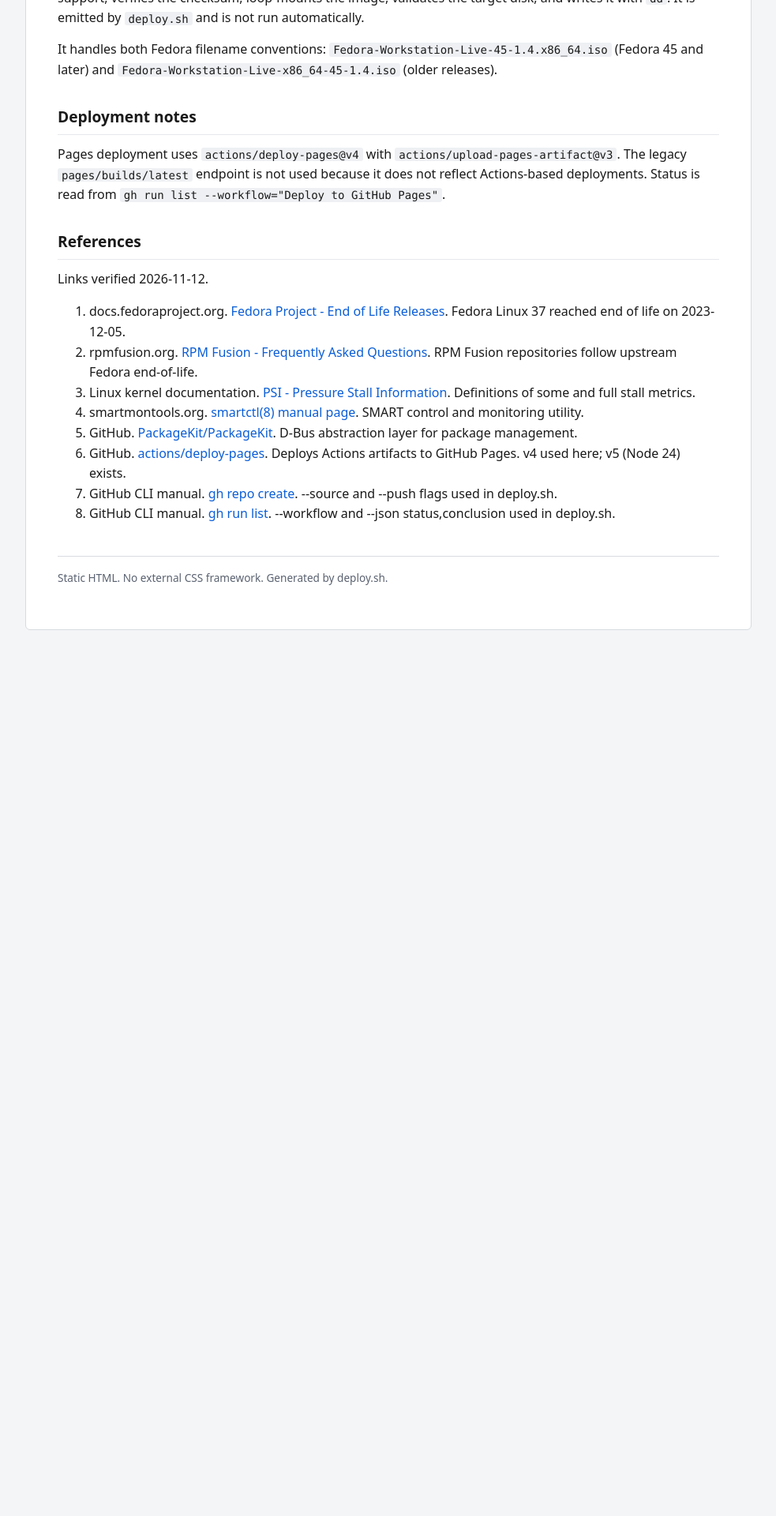
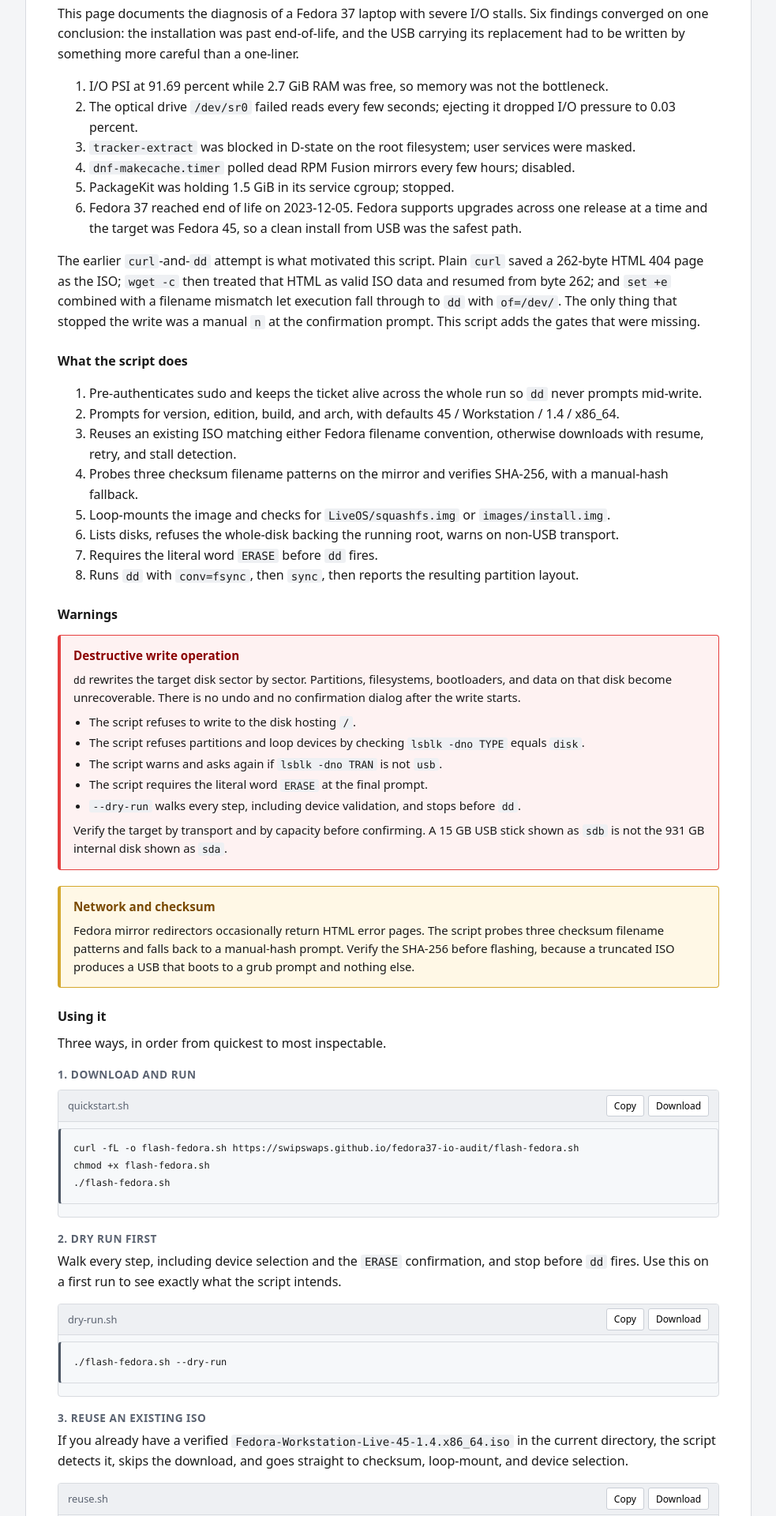
Before and after one commit to swipswaps/fedora37-io-audit, a React (Vite) app: page / in a window 1280 px wide. Shown: the part 2540-4460 px from the top of the page at 79% size, without its empty margins (148-1131 px from the left). Before the commit the page ends 3370 px from the top, so only its background shows below. Built offline with nearby package versions, Linux system fonts and the light colour scheme.

Commit message:
Update audit site

```diff
--- a/index.html
+++ b/index.html
@@ -32,6 +32,15 @@
       .code-actions button{font:inherit;font-size:.75rem;padding:.2rem .55rem;background:#fff;border:1px solid #c9ced6;border-radius:3px;cursor:pointer}
       .code-actions button:hover{background:#f0f2f5}
       .code-actions button.copied{background:#e6f4ea;border-color:#86c298;color:#1e6b33}
+      h3{font-size:1rem;font-weight:600;margin:1.5rem 0 .5rem}
+      h4{font-size:.85rem;font-weight:600;margin:1rem 0 .35rem;text-transform:uppercase;letter-spacing:.04em;color:#5a6270}
+      .warn-box{background:#fff8e6;border:1px solid #d4a72c;border-left:4px solid #d4a72c;border-radius:4px;padding:.9rem 1rem;margin:.75rem 0 1.25rem;font-size:.925rem;line-height:1.55}
+      .warn-box strong:first-child{color:#7a4a00;display:block;margin-bottom:.4rem;font-size:.95rem}
+      .warn-box ul{margin:.5rem 0 .5rem;padding-left:1.25rem}
+      .warn-box li{margin:.2rem 0}
+      .warn-box p{margin:.5rem 0 0}
+      .warn-box.danger{background:#fef2f2;border-color:#e53e3e}
+      .warn-box.danger strong:first-child{color:#8b0000}
       @media(max-width:640px){body{padding:0}main{border:0;border-radius:0;padding:1.25rem}}
     </style>
   </head>
--- a/src/App.jsx
+++ b/src/App.jsx
@@ -1,4 +1,5 @@
 import React, { useState } from 'react'
+import flashScript from '../flash-fedora.sh?raw'
 
 const references = [
   { id: 1, publisher: 'docs.fedoraproject.org', title: 'Fedora Project - End of Life Releases', url: 'https://docs.fedoraproject.org/en-US/releases/eol/', note: 'Fedora Linux 37 reached end of life on 2023-12-05.' },
@@ -176,8 +177,90 @@ export default function App() {
 
       <section id="flash">
         <h2>USB flash tooling</h2>
-        <p>The repository includes <code>flash-fedora.sh</code>, an interactive script that downloads a Fedora ISO with resume support, verifies the checksum, loop-mounts the image, validates the target disk, and writes it with <code>dd</code>. It is emitted by <code>deploy.sh</code> and is not run automatically.</p>
-        <p>It handles both Fedora filename conventions: <code>Fedora-Workstation-Live-45-1.4.x86_64.iso</code> (Fedora 45 and later) and <code>Fedora-Workstation-Live-x86_64-45-1.4.iso</code> (older releases).</p>
+
+        <h3>How this tool came to exist</h3>
+        <p>This page documents the diagnosis of a Fedora 37 laptop with severe I/O stalls. Six findings converged on one conclusion: the installation was past end-of-life, and the USB carrying its replacement had to be written by something more careful than a one-liner.</p>
+        <ol>
+          <li>I/O PSI at 91.69 percent while 2.7 GiB RAM was free, so memory was not the bottleneck.</li>
+          <li>The optical drive <code>/dev/sr0</code> failed reads every few seconds; ejecting it dropped I/O pressure to 0.03 percent.</li>
+          <li><code>tracker-extract</code> was blocked in D-state on the root filesystem; user services were masked.</li>
+          <li><code>dnf-makecache.timer</code> polled dead RPM Fusion mirrors every few hours; disabled.</li>
+          <li>PackageKit was holding 1.5 GiB in its service cgroup; stopped.</li>
+          <li>Fedora 37 reached end of life on 2023-12-05. Fedora supports upgrades across one release at a time and the target was Fedora 45, so a clean install from USB was the safest path.</li>
+        </ol>
+        <p>The earlier <code>curl</code>-and-<code>dd</code> attempt is what motivated this script. Plain <code>curl</code> saved a 262-byte HTML 404 page as the ISO; <code>wget -c</code> then treated that HTML as valid ISO data and resumed from byte 262; and <code>set +e</code> combined with a filename mismatch let execution fall through to <code>dd</code> with <code>of=/dev/</code>. The only thing that stopped the write was a manual <code>n</code> at the confirmation prompt. This script adds the gates that were missing.</p>
+
+        <h3>What the script does</h3>
+        <ol>
+          <li>Pre-authenticates sudo and keeps the ticket alive across the whole run so <code>dd</code> never prompts mid-write.</li>
+          <li>Prompts for version, edition, build, and arch, with defaults 45 / Workstation / 1.4 / x86_64.</li>
+          <li>Reuses an existing ISO matching either Fedora filename convention, otherwise downloads with resume, retry, and stall detection.</li>
+          <li>Probes three checksum filename patterns on the mirror and verifies SHA-256, with a manual-hash fallback.</li>
+          <li>Loop-mounts the image and checks for <code>LiveOS/squashfs.img</code> or <code>images/install.img</code>.</li>
+          <li>Lists disks, refuses the whole-disk backing the running root, warns on non-USB transport.</li>
+          <li>Requires the literal word <code>ERASE</code> before <code>dd</code> fires.</li>
+          <li>Runs <code>dd</code> with <code>conv=fsync</code>, then <code>sync</code>, then reports the resulting partition layout.</li>
+        </ol>
+
+        <h3>Warnings</h3>
+        <div className="warn-box danger">
+          <strong>Destructive write operation</strong>
+          <code>dd</code> rewrites the target disk sector by sector. Partitions, filesystems, bootloaders, and data on that disk become unrecoverable. There is no undo and no confirmation dialog after the write starts.
+          <ul>
+            <li>The script refuses to write to the disk hosting <code>/</code>.</li>
+            <li>The script refuses partitions and loop devices by checking <code>lsblk -dno TYPE</code> equals <code>disk</code>.</li>
+            <li>The script warns and asks again if <code>lsblk -dno TRAN</code> is not <code>usb</code>.</li>
+            <li>The script requires the literal word <code>ERASE</code> at the final prompt.</li>
+            <li><code>--dry-run</code> walks every step, including device validation, and stops before <code>dd</code>.</li>
+          </ul>
+          <p>Verify the target by transport and by capacity before confirming. A 15 GB USB stick shown as <code>sdb</code> is not the 931 GB internal disk shown as <code>sda</code>.</p>
+        </div>
+        <div className="warn-box">
+          <strong>Network and checksum</strong>
+          Fedora mirror redirectors occasionally return HTML error pages. The script probes three checksum filename patterns and falls back to a manual-hash prompt. Verify the SHA-256 before flashing, because a truncated ISO produces a USB that boots to a grub prompt and nothing else.
+        </div>
+
+        <h3>Using it</h3>
+        <p>Three ways, in order from quickest to most inspectable.</p>
+
+        <h4>1. Download and run</h4>
+        <CodeBlock
+          code={`curl -fL -o flash-fedora.sh https://swipswaps.github.io/fedora37-io-audit/flash-fedora.sh
+chmod +x flash-fedora.sh
+./flash-fedora.sh`}
+          filename="quickstart.sh"
+          mime="application/x-sh;charset=utf-8"
+        />
+
+        <h4>2. Dry run first</h4>
+        <p>Walk every step, including device selection and the <code>ERASE</code> confirmation, and stop before <code>dd</code> fires. Use this on a first run to see exactly what the script intends.</p>
+        <CodeBlock
+          code={`./flash-fedora.sh --dry-run`}
+          filename="dry-run.sh"
+          mime="application/x-sh;charset=utf-8"
+        />
+
+        <h4>3. Reuse an existing ISO</h4>
+        <p>If you already have a verified <code>Fedora-Workstation-Live-45-1.4.x86_64.iso</code> in the current directory, the script detects it, skips the download, and goes straight to checksum, loop-mount, and device selection.</p>
+        <CodeBlock
+          code={`cd /path/to/iso/directory
+/path/to/flash-fedora.sh`}
+          filename="reuse.sh"
+          mime="application/x-sh;charset=utf-8"
+        />
+
+        <h3>Source</h3>
+        <p>The full script, exactly as deployed to this site and to the repository. The Copy and Download buttons in the header work on the current content.</p>
+        <CodeBlock code={flashScript} filename="flash-fedora.sh" mime="application/x-sh;charset=utf-8" />
+
+        <h3>Other download paths</h3>
+        <p>
+          <a href={`${import.meta.env.BASE_URL}flash-fedora.sh`} download="flash-fedora.sh">Download flash-fedora.sh (Pages)</a>
+          {' '}|{' '}
+          <a href="https://raw.githubusercontent.com/swipswaps/fedora37-io-audit/main/flash-fedora.sh">Raw on GitHub</a>
+          {' '}|{' '}
+          <a href="https://github.com/swipswaps/fedora37-io-audit/blob/main/flash-fedora.sh" target="_blank" rel="noopener noreferrer">Browse on GitHub</a>
+        </p>
       </section>
 
       <section>
```
Also changed, not shown: 1 other file (tests, documents, lock files or other folders).
